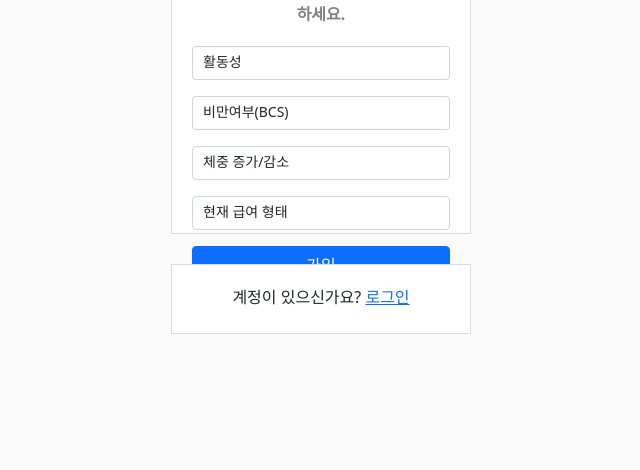
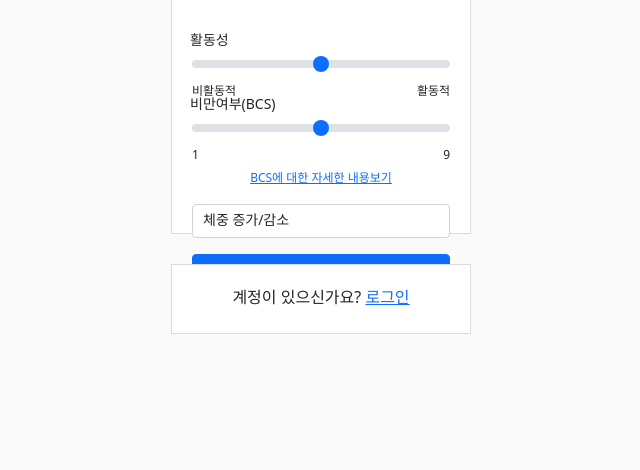
Before and after one commit to HBNU-SWUNIV/come-capstone23-hyperweb, a Django app: page /user/join3 in a window 1280 px wide. Shown: the part 226-696 px from the top of the page, without its empty margins (319-959 px from the left). Run offline with Django 3.2, Linux system fonts and the light colour scheme.

Commit message:
page 3 upgrade

```diff
--- a/003 Code/django_pet_instagram/templates/user/join3.html
+++ b/003 Code/django_pet_instagram/templates/user/join3.html
@@ -25,29 +25,45 @@
         <div style="padding-bottom: 10px"><img style="width: 150px"
                                                src="https://www.instagram.com/static/images/web/mobile_nav_type_logo-2x.png/1b47f9d0e595.png">
         </div>
-        <div style="font-weight: bold; color: gray;padding-bottom: 20px"> 친구들의 사진과 동영상을 보려면 가입하세요.</div>
+        <div style="font-weight: bold; color: gray;padding-bottom: 50px"> 강아지 정보를 입력해주세요.</div>
         <div>
-            <div class="form-floating mb-3">
-                <input type="email" class="form-control" style="font-size: 14px; height: 24px" id="input_email" placeholder="name@example.com">
-                <label for="input_email" style="font-size: 14px;padding: 4px 10px">활동성</label>
+        <div class="form-floating mb-3">
+            <label for="activity" class="form-label" style="font-size: 14px; position: absolute; top: -40px; left: -15px;">활동성</label>
+            <input type="range" class="form-range" id="activity" min="0" max="100" onchange="updateInput()">
+            <div style="display: flex; justify-content: space-between;">
+                <span style="font-size: 12px;">비활동적</span>
+                <span style="font-size: 12px;">활동적</span>
             </div>
         </div>
+        </div>
         <div>
-            <div class="form-floating mb-3">
-                <input type="text" class="form-control" style="font-size: 14px; height: 24px" id="input_name" placeholder="name@example.com">
-                <label for="input_name" style="font-size: 14px;padding: 4px 10px">비만여부(BCS)</label>
+        <!-- HTML 코드 -->
+        <div class="form-floating mb-3">
+            <label for="bcs-slider" style="font-size: 14px; position: absolute; top: -40px; left: -15px;">비만여부(BCS)</label>
+            <div class="slider-container">
+                <input type="range" class="form-range" id="bcs-slider" min="1" max="9">
+                <span class="slider-value" id="sliderValue"></span>
             </div>
+            <div style="display: flex; justify-content: space-between;">
+                <span style="font-size: 12px;">1</span>
+                <span style="font-size: 12px;">9</span>
+            </div>
+            <a href="#" onclick="showBCSImage()" style="font-size: 12px;">BCS에 대한 자세한 내용보기</a>
+        </div>
+
+  <!-- BCS 이미지 팝업 -->
+  <div id="bcs-modal" class="modal" style="display: none;">
+    <div class="modal-content" style="text-align: center;">
+      <img src="BCS_image.png" style="max-width: 100%; max-height: 100%;">
+    </div>
+  </div>
+
+
         </div>
         <div>
             <div class="form-floating mb-3">
                 <input type="text" class="form-control" style="font-size: 14px; height: 24px" id="input_nickname" placeholder="name@example.com">
                 <label for="input_nickname" style="font-size: 14px;padding: 4px 10px">체중 증가/감소</label>
-            </div>
-        </div>
-        <div>
-            <div class="form-floating mb-3">
-                <input type="password" class="form-control" style="font-size: 14px; height: 24px" id="input_password" placeholder="name@example.com">
-                <label for="input_password" style="font-size: 14px;padding: 4px 10px">현재 급여 형태</label>
             </div>
         </div>
         <button id="join_button"  class="btn btn-primary" style="width: 100%"> 가입 </button>
@@ -61,6 +77,31 @@
 
 <!-- Optional JavaScript; choose one of the two! -->
 <script>
+    // JavaScript 코드
+    function updateBCS() {
+        var bcsSlider = document.getElementById("bcs-slider");
+        var bcsValue = bcsSlider.value;
+        var bcsThumb = bcsSlider.querySelector("::-webkit-slider-thumb");
+        bcsThumb.textContent = bcsValue;
+        bcsThumb.style.setProperty("--value", "'" + bcsValue + "'");
+        document.getElementById("input_bcs").value = bcsValue;
+  }
+
+
+    function showBCSImage() {
+        var modal = document.getElementById("bcs-modal");
+        modal.style.display = "block";
+    }
+
+    window.onclick = function(event) {
+        var modal = document.getElementById("bcs-modal");
+        if (event.target == modal) {
+        modal.style.display = "none";
+        }
+    }
+
+
+
     function updateProgressBar() {
         let progress = 0;
         let totalFields = 4;
```
Also changed, not shown: 003 Code/django_pet_instagram/media/BCS_image.png (added).
